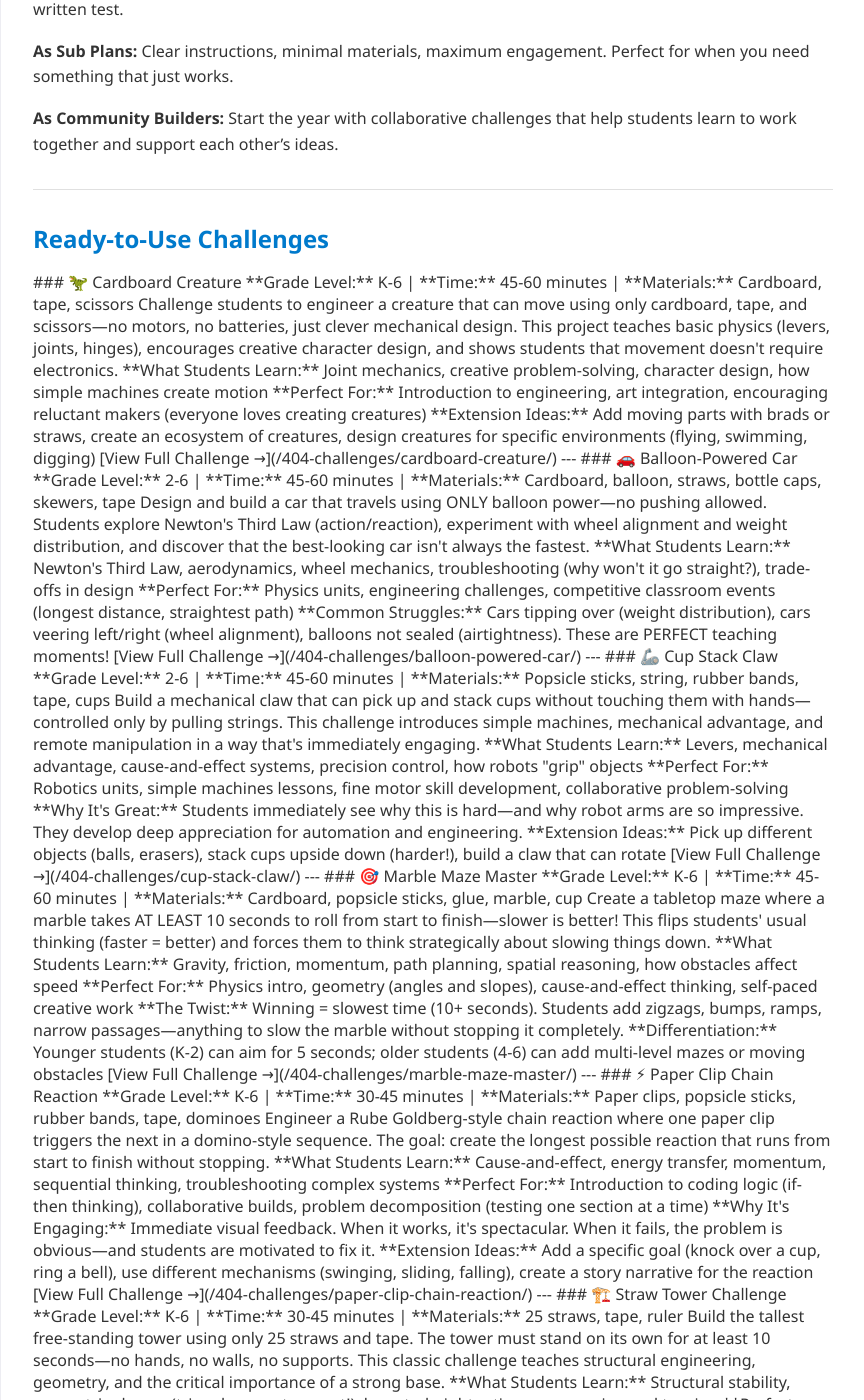
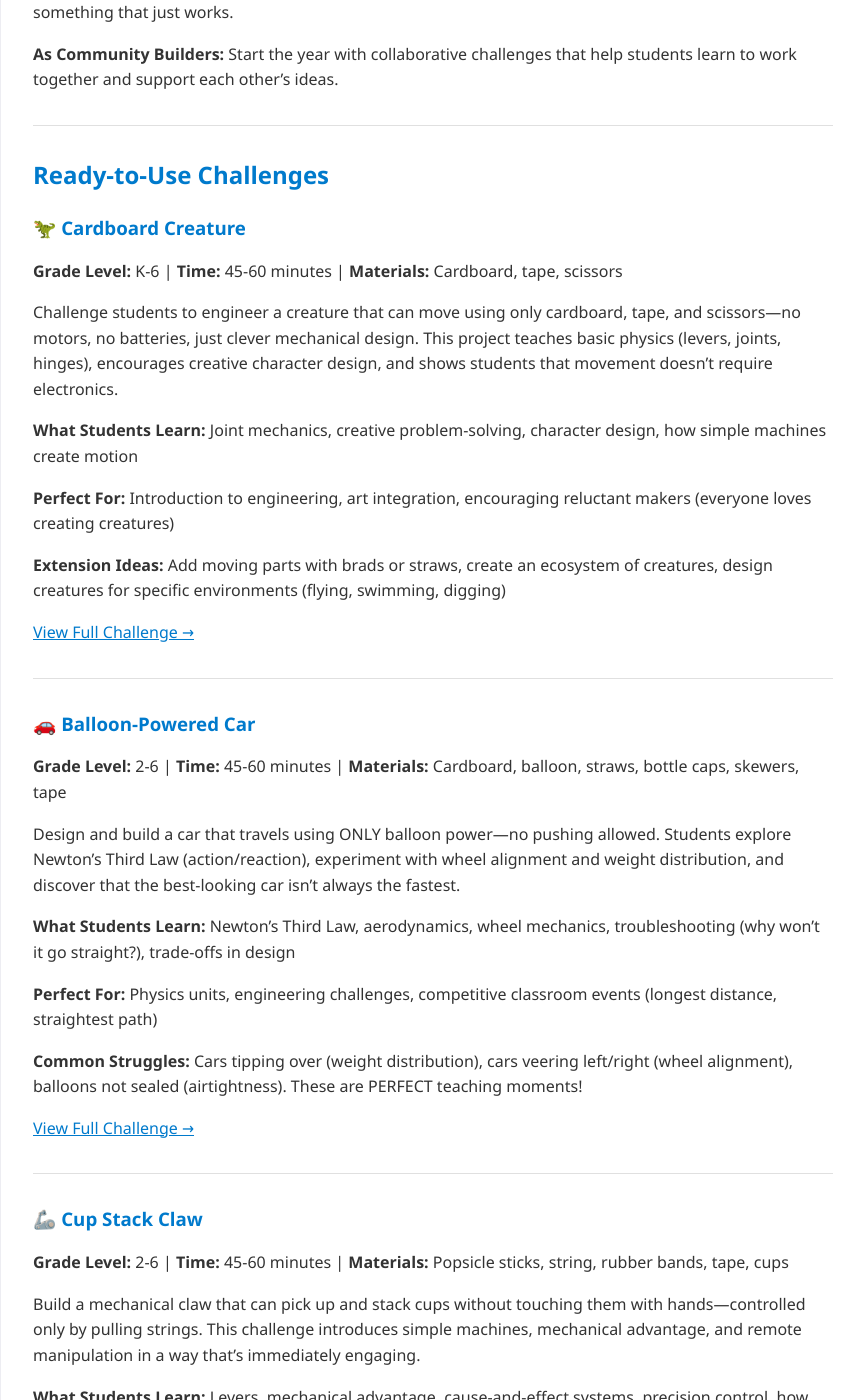
Before and after one commit to GW228g/maker404, a Jekyll site: the page built from 404-challenges/index.md, in a window 1280 px wide and 1400 px high, scrolled down 1165 px. Shown: the whole window, without its empty margins (239-1103 px from the left). Built offline with Jekyll 4.4.1, drawn with Linux system fonts in a browser that asks for light colours; some of the changed text lies outside the part shown.

Commit message:
Update index.md

```diff
--- a/404-challenges/index.md
+++ b/404-challenges/index.md
@@ -2,8 +2,6 @@
 layout: default
 title: 404 Challenges
 ---
-
-# 404 Challenges
 
 ## What Are 404 Challenges?
 
@@ -41,7 +39,7 @@ These challenges embrace productive failure. We deliberately create projects whe
 
 ## Ready-to-Use Challenges
 
-<div class="challenge-grid">
+<div class="challenge-grid" markdown="1">
 
 ### 🦖 Cardboard Creature
 **Grade Level:** K-6 | **Time:** 45-60 minutes | **Materials:** Cardboard, tape, scissors
```
